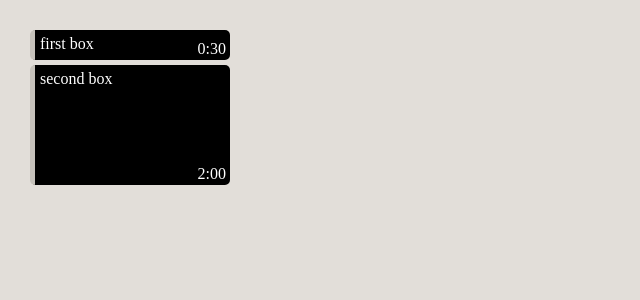
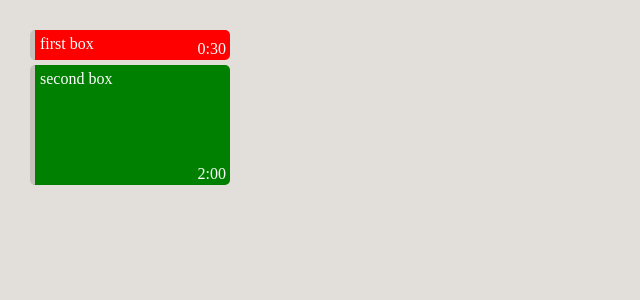
Before and after one commit to oerol/guse, an Angular app: page / in a window 1280 px wide. Shown: the top 300 px of the page, without its empty margins (0-640 px from the left). Built offline with nearby package versions, Linux system fonts and the light colour scheme.

Commit message:
Box color is now defined by the new group attribute

```diff
--- a/src/app/components/day/box.ts
+++ b/src/app/components/day/box.ts
@@ -1,4 +1,5 @@
 export interface Box {
   title: string;
   height: number;
+  group?: string;
 }
--- a/src/app/components/day/day.component.html
+++ b/src/app/components/day/day.component.html
@@ -2,7 +2,7 @@
   <div
     *ngFor="let box of boxes; index as index"
     [ngStyle]="{ height: box.height + 'px' }"
-    class="box"
+    [class]="'box' + ' ' + 'group-' + box.group"
     [id]="'box-' + (index + 1)"
     (mousemove)="handleMouseMove($event)"
     (mouseleave)="handleMouseLeave($event)"
--- a/src/app/components/day/day.component.ts
+++ b/src/app/components/day/day.component.ts
@@ -9,8 +9,8 @@ import { Box } from './box';
 export class DayComponent implements OnInit {
   mousePosition: string = 'y: ?px';
   boxes: Box[] = [
-    { title: 'first box', height: 30 },
-    { title: 'second box', height: 120 },
+    { title: 'first box', height: 30, group: 'red' },
+    { title: 'second box', height: 120, group: 'green' },
   ];
   currentBoxIndex = -1;
 
@@ -140,20 +140,6 @@ export class DayComponent implements OnInit {
   };
 
   changeCategory = (color: string) => {
-    let currentBoxElement = document.getElementById(
-      'box-' + this.contextMenuBoxElementIndex
-    ) as HTMLElement;
-
-    // Remove existing group classes
-    let classList = currentBoxElement.classList;
-    classList.forEach((className) => {
-      if (className.includes('group')) {
-        currentBoxElement.classList.remove(className);
-      }
-    });
-
-    console.log(classList);
-
-    currentBoxElement.classList.add(`group-${color}`);
+    this.boxes[this.contextMenuBoxElementIndex - 1].group = color;
   };
 }
```
